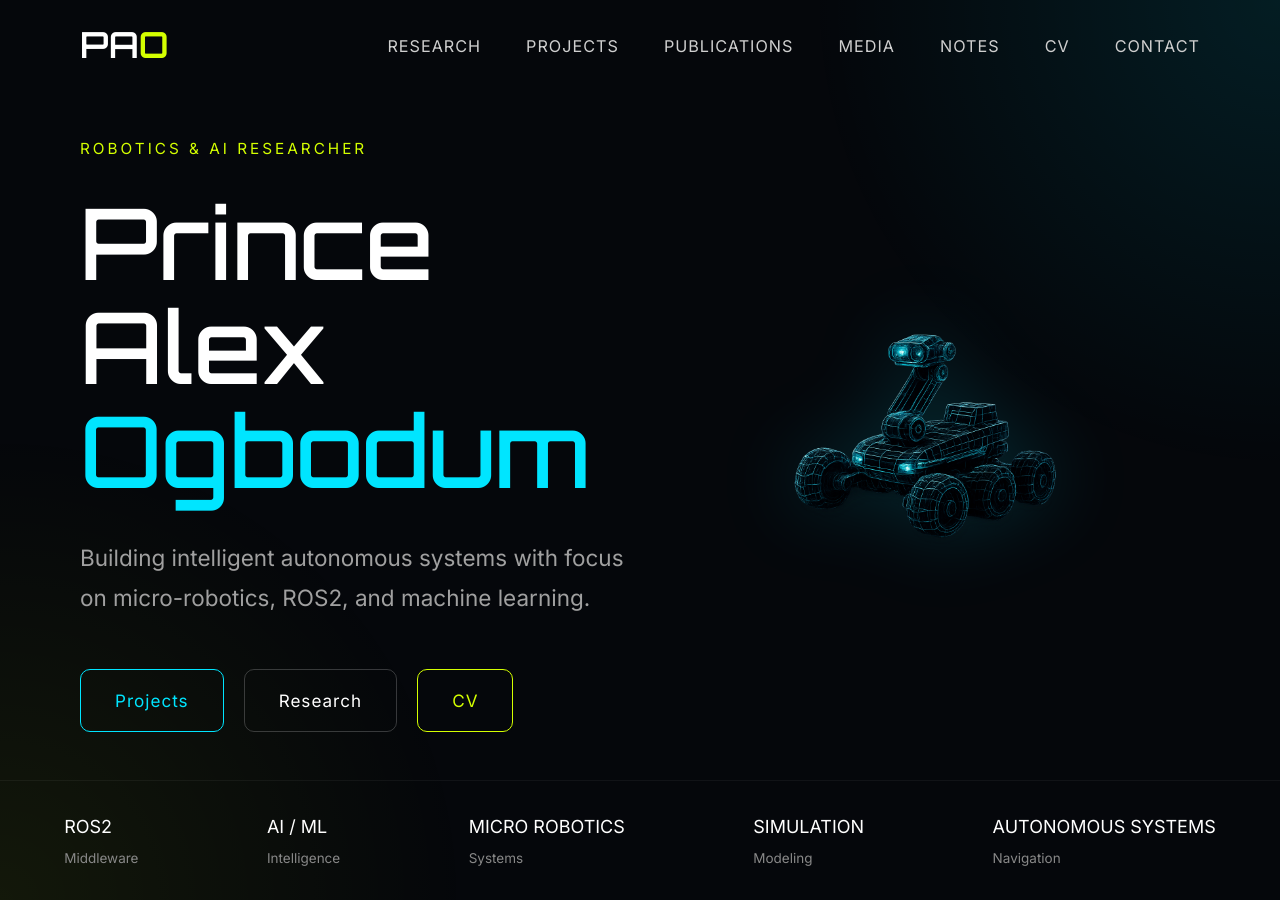
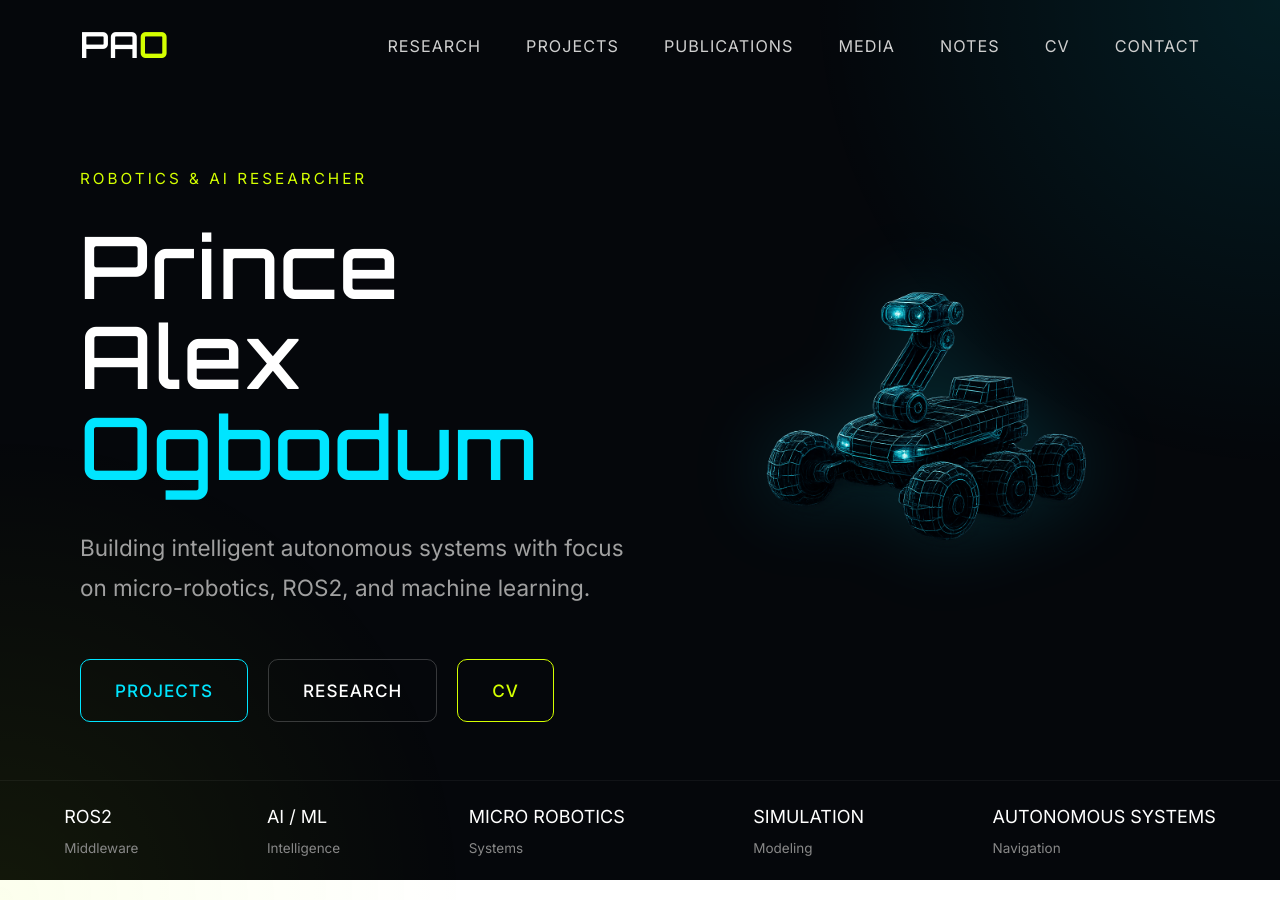
Before and after one commit to PrinssAlex/prinssalex.github.io, a Jekyll site: the page built from _pages/about.md, in a window 1280 px wide. Built offline with Jekyll 4.4.1, drawn with Linux system fonts in a browser that asks for light colours.

Commit message:
Refactor hero styles for improved layout and sizing

```diff
--- a/assets/css/main.scss
+++ b/assets/css/main.scss
@@ -144,14 +144,14 @@
 
 .hero-container {
     width: 100%;
-    height: calc(100vh - 210px);
+    min-height: calc(100vh - 210px);
 
     display: grid;
     grid-template-columns: 1fr 1fr;
 
     align-items: center;
 
-    padding: 0 80px;
+    padding: 20px 80px 0 80px;
 
     position: relative;
     z-index: 2;
@@ -172,9 +172,10 @@
 
 .hero-title {
     font-family: 'Orbitron', sans-serif;
-    font-size: 5.5rem;
+    font-size: 4.8rem;
     line-height: 1.05;
     margin-bottom: 35px;
+    letter-spacing: 2px;
     font-weight: 500;
 }
 
@@ -187,6 +188,7 @@
     font-size: 1.25rem;
     line-height: 1.8;
     margin-bottom: 50px;
+    max-width: 600px;
 }
 
 /* BUTTONS */
@@ -204,6 +206,8 @@
 
     font-size: 0.95rem;
     letter-spacing: 1px;
+    font-weight: 500;
+    text-transform: uppercase;
 
     transition: 0.3s ease;
 }
@@ -245,8 +249,9 @@
 }
 
 .hero-right img {
-    width: 90%;
+    width: 110%;
     max-width: 760px;
+    transform: translateY(-30px);
 
     filter:
       drop-shadow(0 0 40px rgba(0,229,255,0.15));
@@ -256,7 +261,7 @@
 
 .skills-bar {
     width: 100%;
-    height: 120px;
+    height: 100px;
 
     border-top: 1px solid rgba(255,255,255,0.05);
 
```
